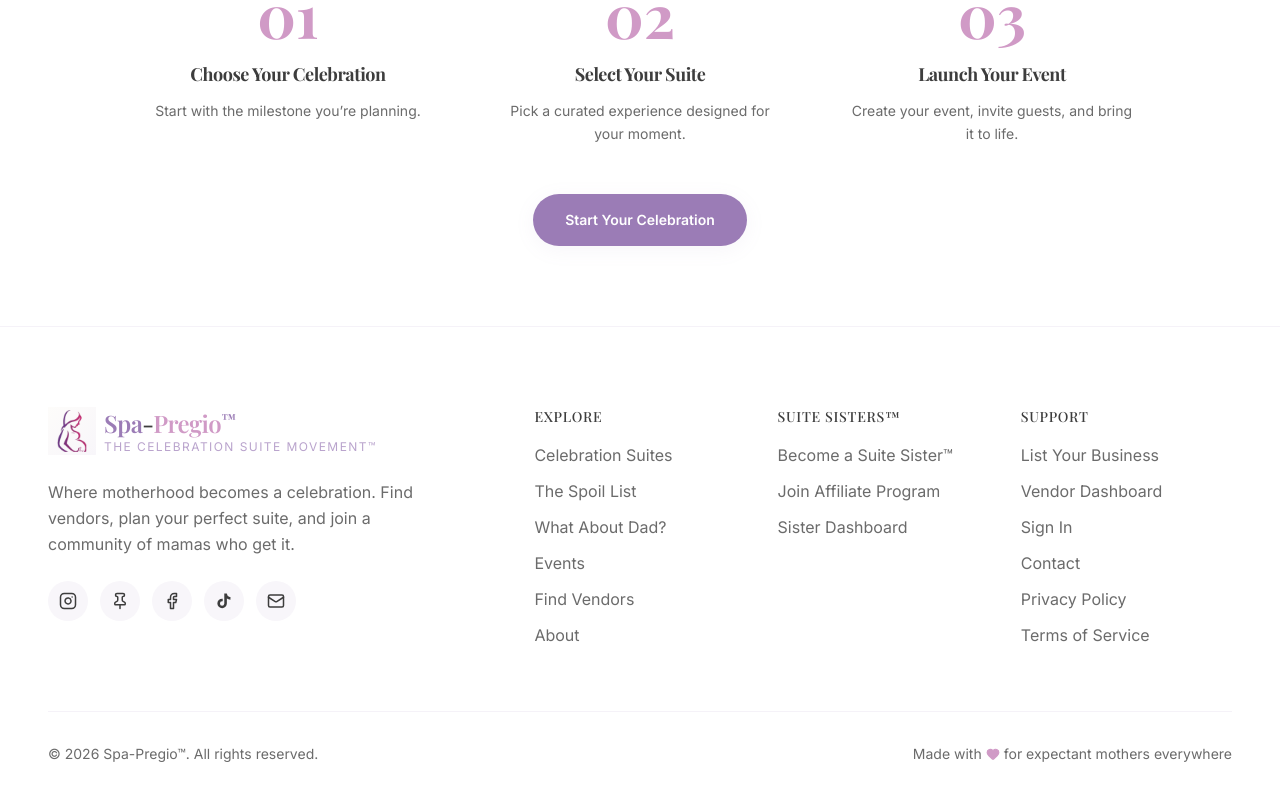
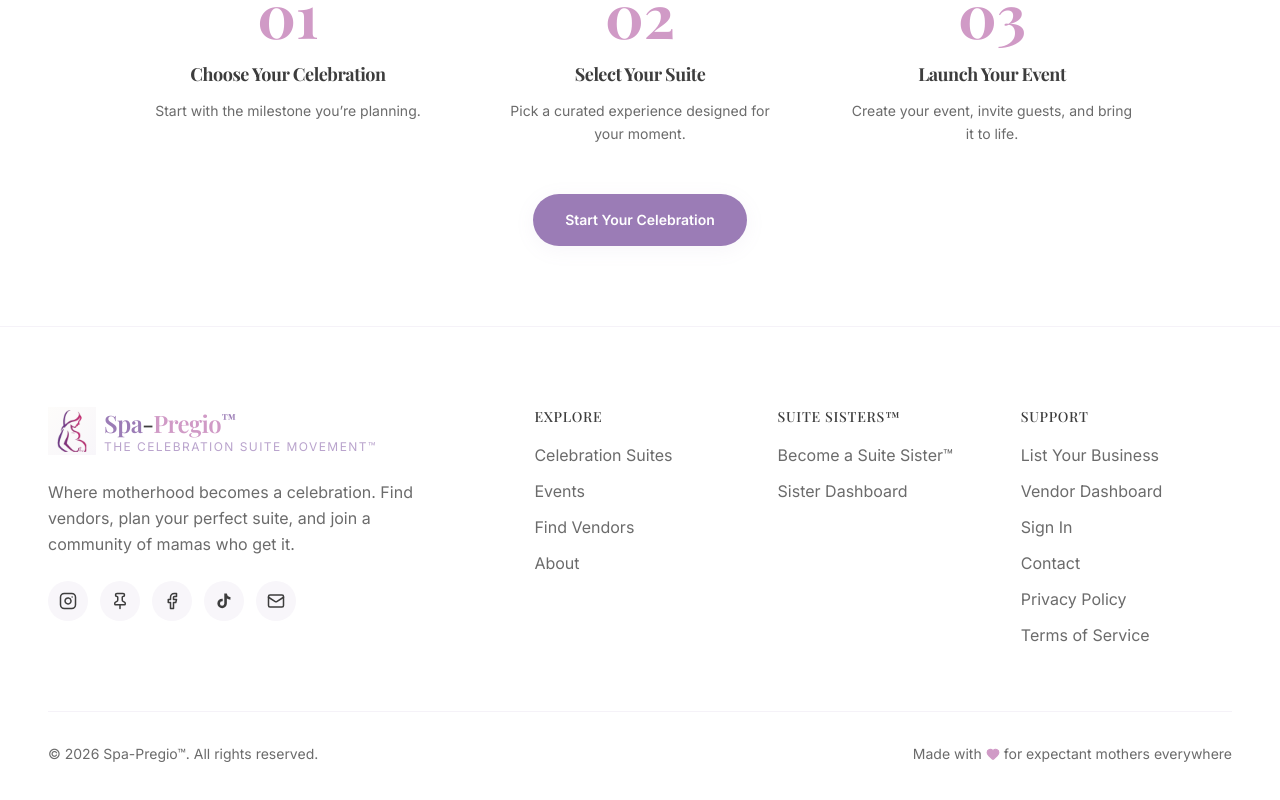
Before and after one commit to Spa-Pregio/spa-pregio-website, a React (Vite) app: page / in a window 1280 px wide. Shown: the part 1364-2164 px from the top of the page. Built offline with nearby package versions, Linux system fonts and the light colour scheme; no server answers; the database is empty.

Commit message:
Add files via upload

```diff
--- a/src/components/Footer.tsx
+++ b/src/components/Footer.tsx
@@ -56,8 +56,6 @@ export default function Footer() {
             <ul className="space-y-3">
               {[
                 { name: 'Celebration Suites', href: '/suites' },
-                { name: 'The Spoil List', href: '/suites#spoil-list' },
-                { name: 'What About Dad?', href: '/suites#what-about-dad' },
                 { name: 'Events', href: '/events' },
                 { name: 'Find Vendors', href: '/find-vendors' },
                 { name: 'About', href: '/about' },
@@ -75,7 +73,6 @@ export default function Footer() {
             <ul className="space-y-3">
               {[
                 { name: 'Become a Suite Sister™', href: '/ambassadors', external: false },
-                { name: 'Join Affiliate Program', href: 'https://payhip.com/auth/register/af699c7e55b3f58', external: true },
                 { name: 'Sister Dashboard', href: '/sister-dashboard', external: false },
               ].map((link) => (
                 <li key={link.name}>
```
